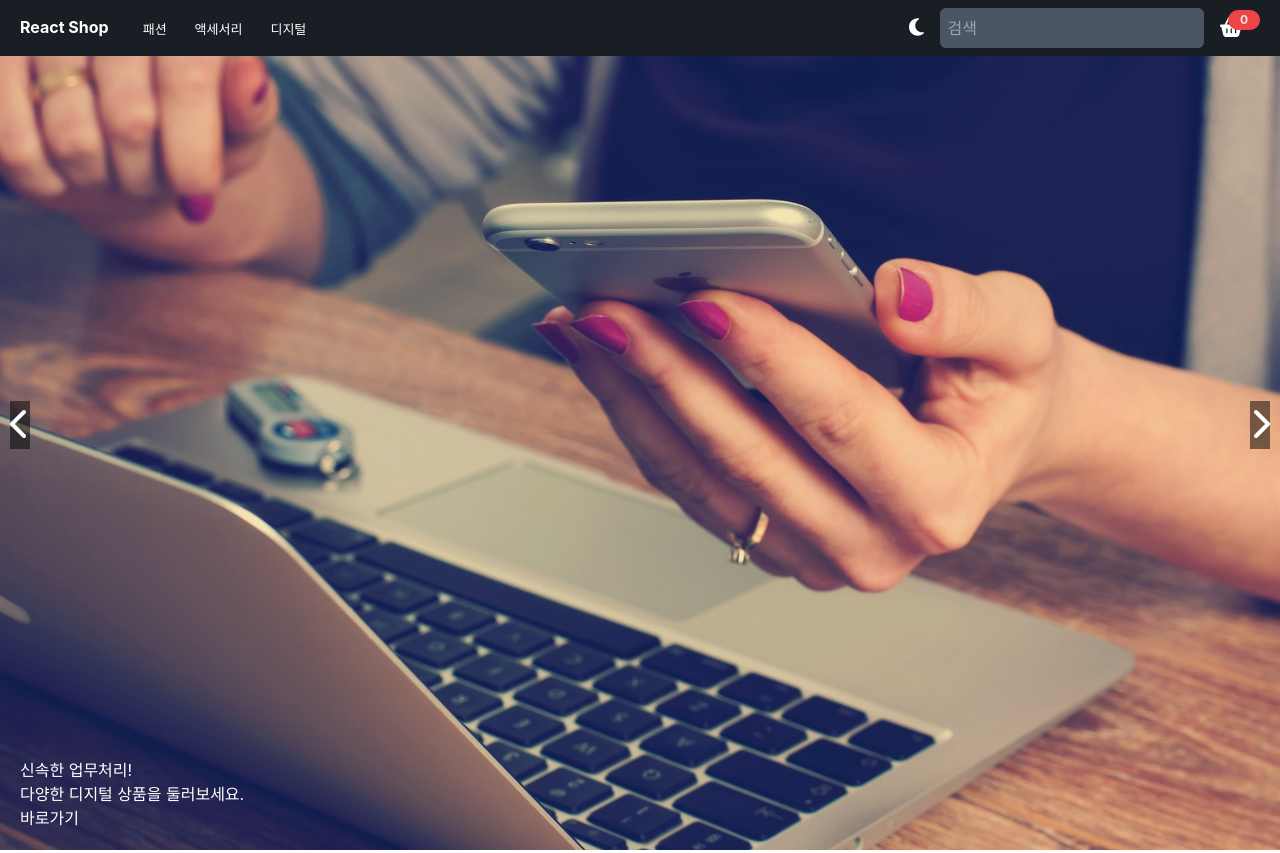
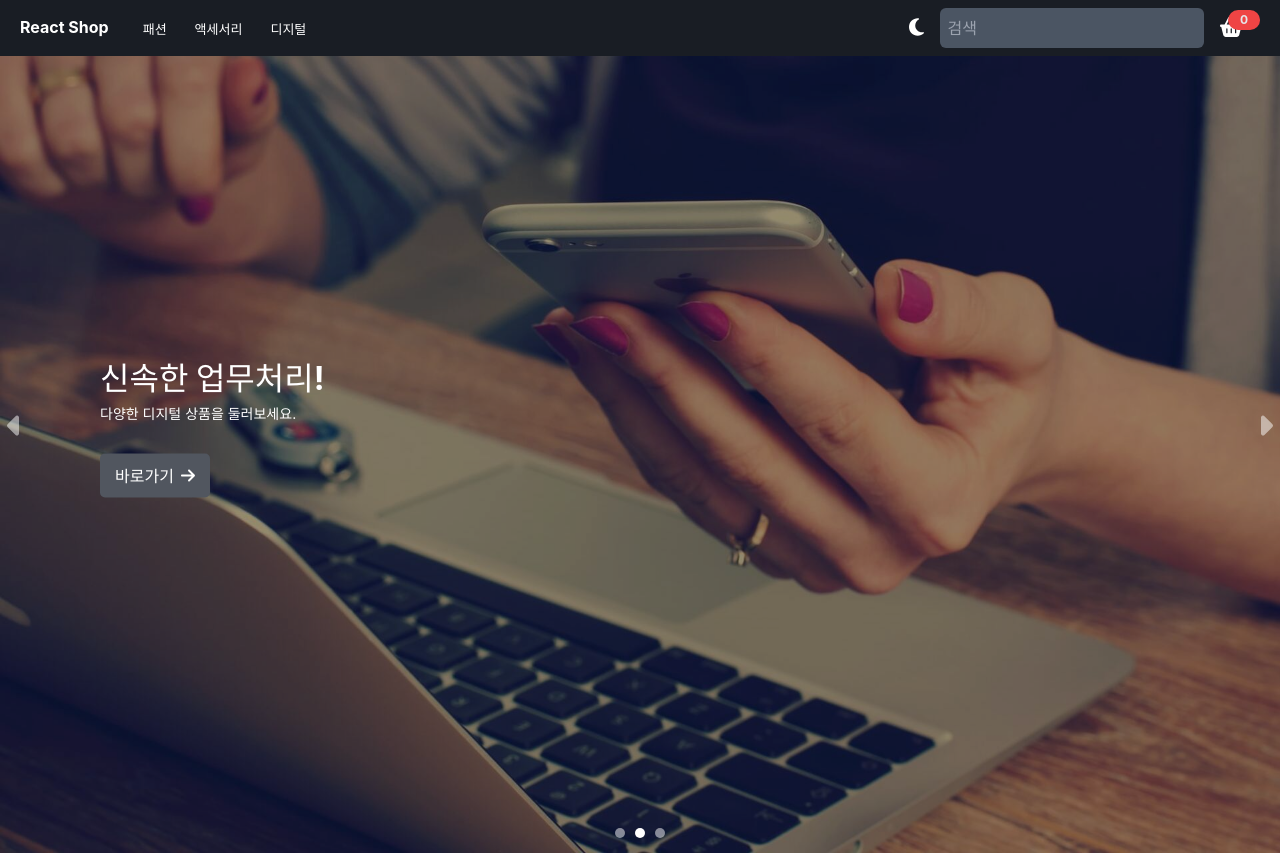
Before and after one commit to emfkdlvnem/framework-react-shop, a React (Vite) app: page / in a window 1280 px wide. Built offline with nearby package versions, Linux system fonts and the light colour scheme; no server answers.

Commit message:
캐러셀 완성

```diff
--- a/src/views/Carousel.css
+++ b/src/views/Carousel.css
@@ -2,29 +2,30 @@
     position: relative;
     overflow: hidden;
     width: 100%;
-    height: auto;
 }
-
 .carousel__button {
     position: absolute;
     top: 50%;
     transform: translateY(-50%);
+    width: 30px;
+    height: 100%;
     font-size: 2rem;
     color: white;
-    background: rgba(0, 0, 0, 0.5);
     border: none;
+    opacity: 0.5;
+    transition: all 0.5s;
     z-index: 2;
 }
-
-.carousel__button {
-
+.carousel__button:hover {
+    opacity: 1;
+    background-color: rgba(0, 0, 0, 0.3);
 }
 .carousel__button--prev {
-    left: 10px;
+    left: 0px;
 }
 
 .carousel__button--next {
-    right: 10px;
+    right: 0px;
 }
 
 .carousel__slide {
@@ -35,27 +36,88 @@
 }
 
 .carousel__image {
-    width: 100%;
-    height: 100%;
     position: relative;
     display: flex;
     align-items: center;
     justify-content: center;
+    width: 100%;
+    height: 100%;
 }
-
+.carousel__image::before {
+    content: "";
+    position: absolute;
+    top: 0;
+    left: 0;
+    width: 100%;
+    height: 100%;
+    background-color: rgba(0, 0, 0, 0.4);
+    z-index: 1;
+}
 .carousel__image img {
+    position: relative;
     width: 100%;
     height: 100%;
     object-fit: cover;
+    z-index: -1;
 }
 
 .carousel__content {
     position: absolute;
-    bottom: 20px;
-    left: 20px;
-    color: white;
+    left: 0;
+    right: 0;
+    top: 50%;
+    transform: translateY(-50%);
+    padding-left: 100px;
+    z-index: 2;
 }
-
+.carousel__content h2 {
+    color: #fff;
+    font-size: 32px;
+    font-weight: 700;
+}
+.carousel__content p {
+    color: #fff;
+    font-size: 14px;
+    margin-bottom: 30px;
+}
+.carousel__content .link {
+    display: inline-block;
+    color: #fff;
+    font-weight: 700;
+    padding: 10px 15px;
+    text-decoration: none;
+    border-radius: 5px;
+    background-color: #51565f;
+    transition: all 0.5s;
+}
+.carousel__content .link:hover {
+    background-color: #2A303C;
+}
+.carousel__content .link-arrow {
+    display: inline-block;
+    padding-left: 7px;
+}
 .carousel__image:not(.active) {
     display: none;
 }
+
+.carousel__indicators {
+    position: absolute;
+    bottom: 15px;
+    left: 50%;
+    transform: translateX(-50%);
+    display: flex;
+    justify-content: center;
+    z-index: 2;
+}
+.carousel__indicator {
+    width: 10px;
+    height: 10px;
+    background-color: rgba(255, 255, 255, 0.5);
+    border-radius: 50%;
+    margin: 0 5px;
+    cursor: pointer;
+}
+.carousel__indicator.active {
+    background-color: white;
+}
--- a/src/views/Carousel.jsx
+++ b/src/views/Carousel.jsx
@@ -1,7 +1,7 @@
 import { useState, useEffect, useCallback, useMemo } from 'react';
 import { Link } from 'react-router-dom';
 import { FontAwesomeIcon } from '@fortawesome/react-fontawesome';
-import { faChevronLeft, faChevronRight } from '@fortawesome/free-solid-svg-icons';
+import { faCaretLeft, faCaretRight, faArrowRight } from '@fortawesome/free-solid-svg-icons';
 import './Carousel.css';
 
 import img_shop1 from '../assets/img_shop_fashion.jpeg';
@@ -9,7 +9,8 @@ import img_shop2 from '../assets/img_shop_digital.jpeg';
 import img_shop3 from '../assets/img_shop_grocery.jpeg';
 
 const VisualCarousel = () => {
-    const slides = useMemo(() => [
+    const slides = useMemo(
+        () => [
             {
                 image: img_shop1,
                 title: '물빠진 청바지',
@@ -28,7 +29,8 @@ const VisualCarousel = () => {
                 description: '농장 직배송으로 더욱 신선한 식료품을 만나보세요.',
                 link: '/grocery',
             },
-    ], []);
+        ],[]
+    );
 
     const [currentSlide, setCurrentSlide] = useState(0);
 
@@ -50,26 +52,38 @@ const VisualCarousel = () => {
 
     return (
         <div className="carousel">
+            <button className="carousel__button carousel__button--prev" onClick={goToPreviousSlide}>
+                <FontAwesomeIcon icon={faCaretLeft} />
+            </button>
             <div className="carousel__slide">
-                <button className="carousel__button carousel__button--prev" onClick={goToPreviousSlide}>
-                    <FontAwesomeIcon icon={faChevronLeft} />
-                </button>
                 {slides.map((slide, index) => (
                 <div
                     key={index}
                     className={`carousel__image ${index === currentSlide ? 'active' : ''}`}
                 >
-                        <img src={slide.image} alt={slide.title}/>
+                    <img src={slide.image} alt={slide.title} />
                     <div className="carousel__content">
                         <h2>{slide.title}</h2>
                         <p>{slide.description}</p>
-                            <Link to={slide.link}>바로가기</Link>
+                        <Link to={slide.link} className="link">
+                            바로가기
+                            <FontAwesomeIcon icon={faArrowRight} className="link-arrow" />
+                        </Link>
                     </div>
                 </div>
                 ))}
+            </div>
             <button className="carousel__button carousel__button--next" onClick={goToNextSlide}>
-                    <FontAwesomeIcon icon={faChevronRight} />
+                <FontAwesomeIcon icon={faCaretRight} />
             </button>
+            <div className="carousel__indicators">
+                {slides.map((slide, index) => (
+                <div
+                    key={index}
+                    className={`carousel__indicator ${index === currentSlide ? 'active' : ''}`}
+                    onClick={() => setCurrentSlide(index)}
+                ></div>
+                ))}
             </div>
         </div>
     );
```
Also changed, not shown: src/assets/img_shop_digital.jpeg. Lines whose indentation alone changed are shown as unchanged.
